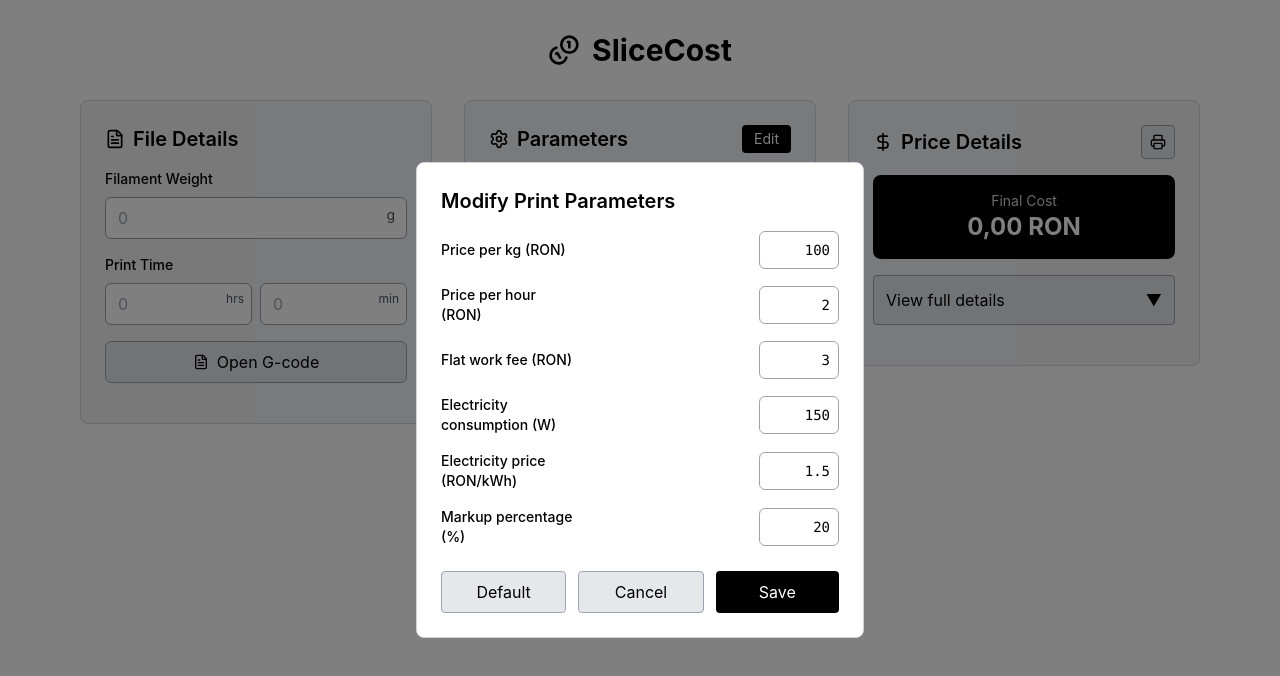
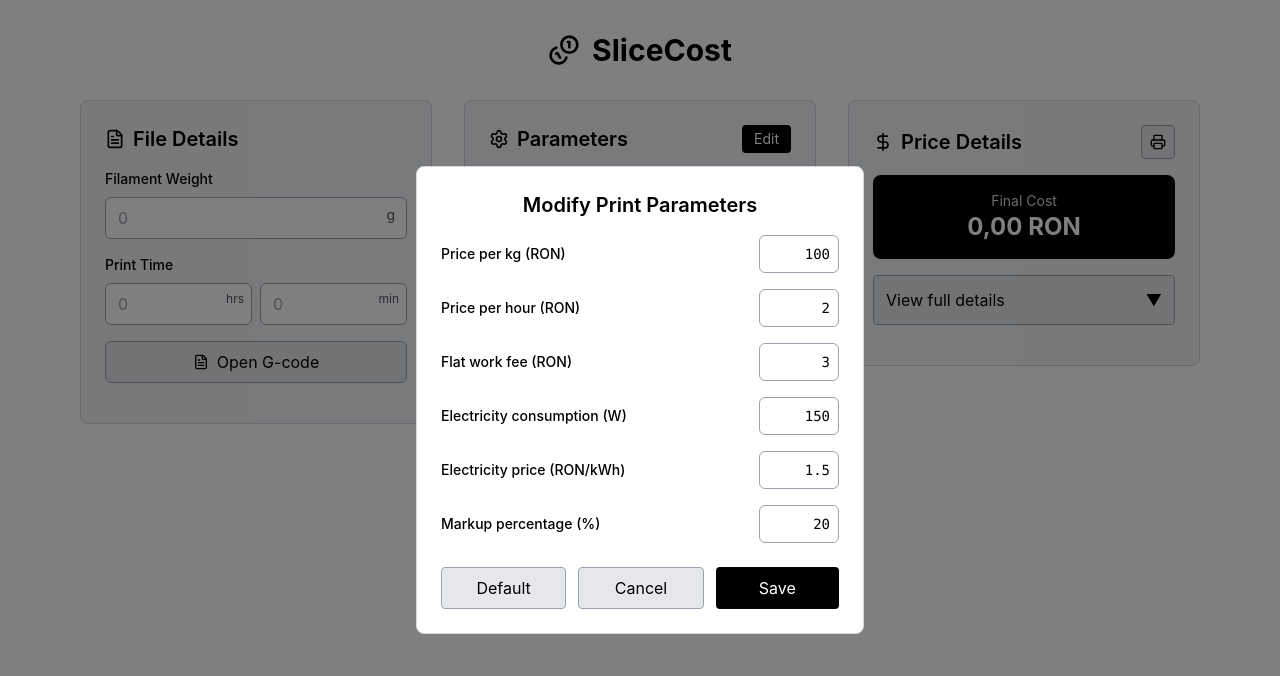
Before and after one commit to aleksxar/SliceCost, a React (Vite) app: page / in a window 1280 px wide. Both pictures are taken after a click on the button "Edit". Shown: the top 676 px of the page. Built offline with nearby package versions, Linux system fonts and the light colour scheme.

Commit message:
Update App.tsx

```diff
--- a/src/App.tsx
+++ b/src/App.tsx
@@ -511,7 +511,7 @@ const calculateCosts = (): CostBreakdown => {
         {showParameterEditor && (
           <div className="fixed inset-0 bg-black bg-opacity-50 flex items-center justify-center p-4 z-50">
             <div className="bg-white border border-gray-300 rounded-lg p-6 w-full max-w-md max-h-[90vh] overflow-y-auto">
-              <h3 className="text-xl font-semibold mb-4">{UI_TEXT.TOAST.MODIFY_PARAMS}</h3>
+              <h3 className="text-xl font-semibold mb-4 text-center">{UI_TEXT.TOAST.MODIFY_PARAMS}</h3>
 
               <div className="space-y-4 mb-6">
                 {Object.entries(tempParameters).map(([key, value]) => {
@@ -526,14 +526,14 @@ const calculateCosts = (): CostBreakdown => {
 
                   return (
                     <div key={key} className="flex items-center justify-between">
-                      <label className="text-sm font-medium w-1/3">
+                      <label className="text-sm font-medium w-3/5 whitespace-nowrap">
                         {labels[key as keyof typeof labels]}
                       </label>
                       <input
                         type="text"
                         inputMode="numeric"
                         pattern="[0-9.]*"
-                        maxLength={5}
+                        maxLength={4}
                         value={value}
                         onChange={(e) => {
                           // Validate numeric inputs only
```
